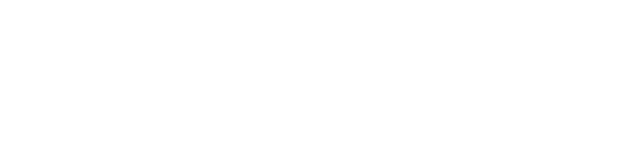
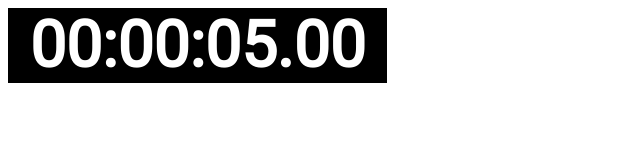
Before and after one commit to sbleru/obs-browser-source-samples, a plain HTML site: page countup/index.html in a window 1280 px wide. Shown: the whole page, without its empty margins (0-640 px from the left). Drawn offline with nearby package versions, Linux system fonts and the light colour scheme.

Commit message:
feat: add fractional second

```diff
--- a/countup/index.html
+++ b/countup/index.html
@@ -7,9 +7,9 @@
               font-family: "Roboto", sans-serif;
               font-size: 4rem;
               font-weight: bold;
-              color: #FFFFFF;
-              margin: auto;
-              width: 300px;
+              color: #fff;
+              background-color: #000;
+              width: 30%;
               text-align: center;
           }
       </style>
@@ -20,10 +20,10 @@
         <script>
             var startTimestamp = moment().startOf("day");
             setInterval(function() {
-                startTimestamp.add(1, 'second');
+                startTimestamp.add(10, 'milliseconds');
                 document.getElementById('countdown').innerHTML =
-                    startTimestamp.format('HH:mm:ss');
-            }, 1000);
+                    startTimestamp.format('HH:mm:ss.SS');
+            }, 10);
         </script>
     </body>
 </html>
```
